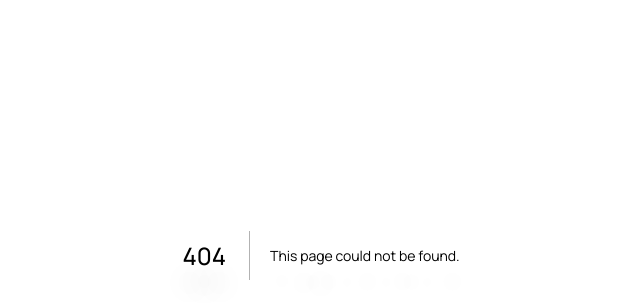
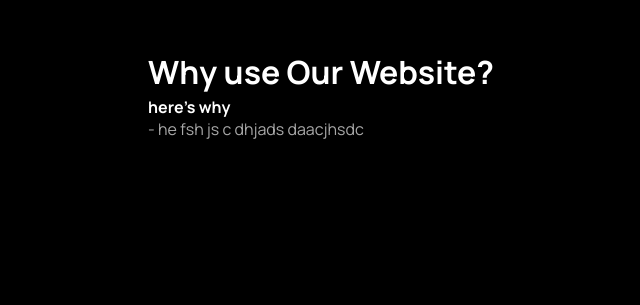
Before and after one commit to ayush24k/anony-chat, a Next.js app in the folder client/: page /whyUseOurWebsite in a window 1280 px wide. Before the commit this address had no page. Shown: the part 145-450 px from the top of the page, without its empty margins (319-959 px from the left). Built offline with nearby package versions, Linux system fonts and the light colour scheme.

Commit message:
new Changesssssss

```diff
--- a/client/app/components/ChatPage/chatPage.css
+++ b/client/app/components/ChatPage/chatPage.css
@@ -2,6 +2,7 @@
     padding: 10px;
     display: flex;
     justify-content: end;
+    margin-bottom: 15px;
 }
 
 .userCnt p {
@@ -38,6 +39,7 @@
     background-color: black;
     padding: 6px;
     margin-top: 6px;
+    width: 100%;
 }
 
 .messageBox button {
@@ -45,4 +47,5 @@
     background-color: black;
     padding: 6px;
     margin-top: 6px;
+    width: 20%;
 }
--- a/client/app/components/Navbar/Navbar.tsx
+++ b/client/app/components/Navbar/Navbar.tsx
@@ -1,3 +1,4 @@
+import Link from 'next/link';
 import './nav.css';
 
 export default function Navbar() {
@@ -8,7 +9,7 @@ export default function Navbar() {
                     <p className='NavHeading'>Open Net</p>
                 </div>
 
-                <a>Why Use Our Website??</a>
+                <Link href="/whyUseOurWebsite" className='navLink'>Why Use Our Website??</Link>
             </div>
         </nav>
     )
--- a/client/app/components/Navbar/nav.css
+++ b/client/app/components/Navbar/nav.css
@@ -16,12 +16,17 @@ nav {
     align-items: center;
 }
 
+.navLink {
+    text-decoration: none;
+}
+
 
 .navHero p {
     align-items: center;
     font-size: 20px;
     font-weight: 700;
     padding: 5px;
+    cursor: pointer;
 }
 
 a {
--- /dev/null
+++ b/client/app/whyUseOurWebsite/page.tsx
@@ -0,0 +1,19 @@
+import "./why.css"
+
+export default function page() {
+  return (
+    <>
+      <div className="pageContainer">
+        <div className="whyDetails">
+          <h1 className="whyHeading">Why use Our Website?</h1>
+          <h4>here's why</h4>
+          <li>
+            <ul>
+              - he fsh js c dhjads daacjhsdc
+            </ul>
+          </li>
+        </div>
+      </div>
+    </>
+  )
+}
--- /dev/null
+++ b/client/app/whyUseOurWebsite/why.css
@@ -0,0 +1,17 @@
+.pageContainer {
+    padding: 10px;
+    height: 60vh;
+    display: flex;
+    flex-direction: column;
+    justify-content: center;
+    align-items: center;
+}
+
+.whyHeading {
+    margin-bottom: 0.1rem;
+}
+
+li {
+    color: var(--subHeadColor);
+    list-style: none;
+}
```
